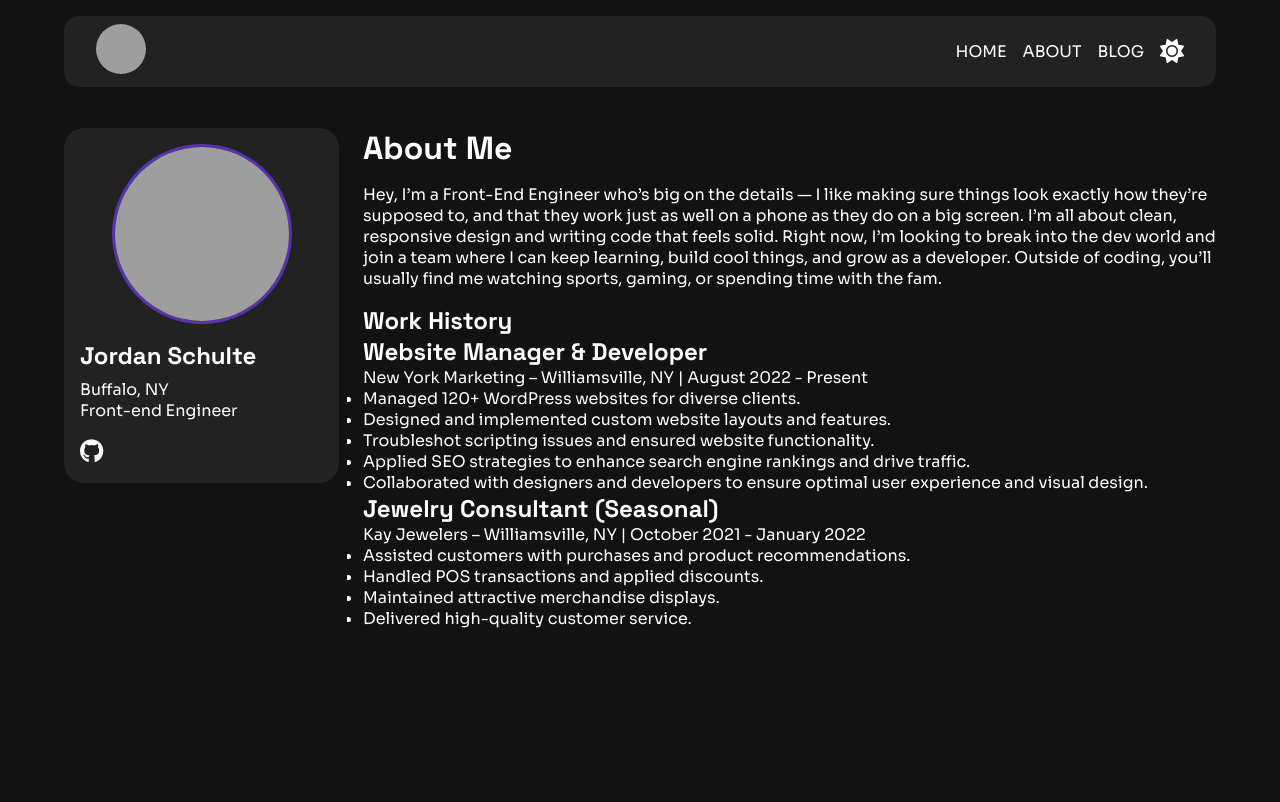
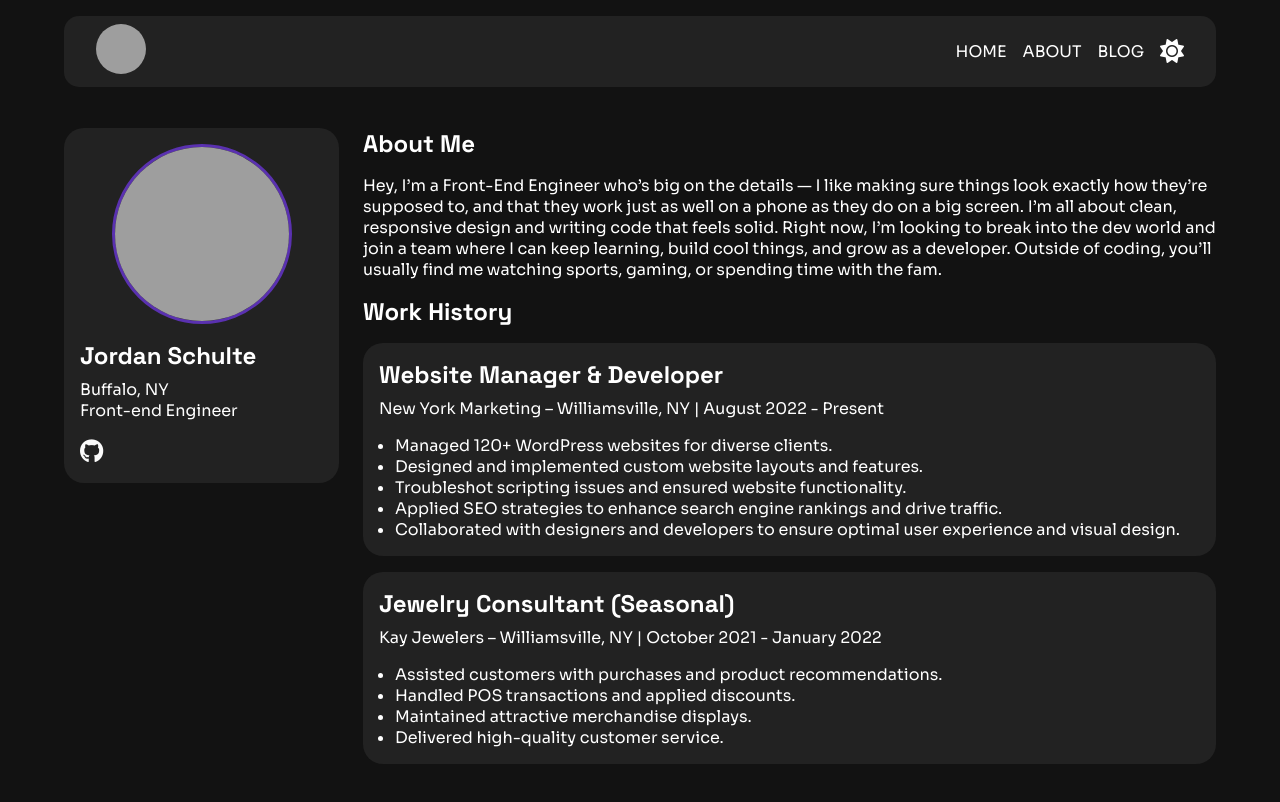
Before and after one commit to JSCHLTE/Portfolio, a React (Vite) app: page /about in a window 1280 px wide. Shown: the top 802 px of the page. Built offline with nearby package versions, Linux system fonts and the light colour scheme; grey boxes are pictures that could not be loaded.

Commit message:
Switched job items to reuseable comps

```diff
--- a/src/CSS/about.css
+++ b/src/CSS/about.css
@@ -9,3 +9,19 @@
 .work-wrapper {
     margin-top: 1rem;
 }
+
+.works-item {
+    background-color: var(--darkGrey);
+    margin: 1rem 0;
+    border-radius: 20px;
+    padding: 1rem;
+}
+
+.works-meta {
+    margin-top: 0.5rem;
+}
+
+.works-desc {
+    margin-top: 1rem;
+    margin-left: 1rem;
+}
--- /dev/null
+++ b/src/Comps/common/about/JobTitle.jsx
@@ -0,0 +1,33 @@
+const JobTitle = ({ title, workPlace, location, dateStart, dateEnd, tasks }) => {
+
+    const formatDate = (dateString) => {
+        const correctString = dateString.toLowerCase();
+        if(!correctString || correctString == 'present') return 'Present';
+        const [year, month] = correctString.split('-');
+        const dateObj = new Date(Date.UTC(year, month - 1, 1));
+        return dateObj.toLocaleString('default', {
+            month: 'long',
+            year: 'numeric',
+            timeZone: 'UTC',
+        });
+    }
+
+    console.log(dateStart)
+
+  return (
+    <section className='works-item'>
+    <h2 className='works-title'>{title}</h2>
+      <p className='works-meta'>
+        <span>{workPlace} – {location}</span> |
+        <time dateTime={dateStart}> {formatDate(dateStart)}</time> - <time dateTime={dateEnd ? dateEnd : ''}>{formatDate(dateEnd)}</time>
+      </p>
+      <ul className='works-desc'>
+        {tasks.map((task, index) => (
+            <li key={index}>{task}</li>
+        ))}
+      </ul>
+  </section>
+  )
+}
+
+export default JobTitle
--- a/src/Pages/About.jsx
+++ b/src/Pages/About.jsx
@@ -1,5 +1,6 @@
 import React, { useEffect } from 'react'
 import Bio from '../Comps/common/home/Bio'
+import JobTitle from '../Comps/common/about/JobTitle'
 import '../CSS/about.css'
 
 const About = () => {
@@ -19,43 +20,31 @@ const About = () => {
       <Bio />
     </div>
     <div className="about-right">
-    <div className='aboutme-wrapper'>
+    <section className='aboutme-wrapper'>
     <h1>About Me</h1>
     <p>Hey, I’m a Front-End Engineer who’s big on the details — I like making sure things look exactly how they’re supposed to, and that they work just as well on a phone as they do on a big screen. I’m all about clean, responsive design and writing code that feels solid. Right now, I’m looking to break into the dev world and join a team where I can keep learning, build cool things, and grow as a developer. Outside of coding, you’ll usually find me watching sports, gaming, or spending time with the fam.</p>
-    </div>
-    <div className='work-wrapper'>
+    </section>
+    <section className='work-wrapper'>
     <h2>Work History</h2>
     <div className='works-wrapper'>
-    <div className='works-item'>
-        <h2 className='works-title'>Website Manager & Developer</h2>
-          <p className='works-meta'>
-            <span>New York Marketing – Williamsville, NY</span> |
-            <time dateTime='2022-8'> August 2022</time> - <time dateTime='present'>Present</time>
-          </p>
-          <ul className='works-desc'>
-            <li>Managed 120+ WordPress websites for diverse clients.</li>
-            <li>Designed and implemented custom website layouts and features.</li>
-            <li>Troubleshot scripting issues and ensured website functionality.</li>
-            <li>Applied SEO strategies to enhance search engine rankings and drive traffic.</li>
-            <li>Collaborated with designers and developers to ensure optimal user experience and visual
-            design.</li>
-          </ul>
-      </div>
-      <div className='works-item'>
-        <h2 className='works-title'>Jewelry Consultant (Seasonal)</h2>
-          <p className='works-meta'>
-            <span>Kay Jewelers – Williamsville, NY</span> |
-            <time dateTime='2021-10'> October 2021</time> - <time dateTime='2022-01'>January 2022</time>
-          </p>
-          <ul className='works-desc'>
-            <li>Assisted customers with purchases and product recommendations.</li>
-            <li>Handled POS transactions and applied discounts.</li>
-            <li>Maintained attractive merchandise displays.</li>
-            <li>Delivered high-quality customer service.</li>
-          </ul>
-      </div>
+      <JobTitle
+        title="Website Manager & Developer"
+        workPlace="New York Marketing"
+        location="Williamsville, NY"
+        dateStart="2022-08"
+        dateEnd="present"
+        tasks={["Managed 120+ WordPress websites for diverse clients.", "Designed and implemented custom website layouts and features.", "Troubleshot scripting issues and ensured website functionality.", "Applied SEO strategies to enhance search engine rankings and drive traffic.", "Collaborated with designers and developers to ensure optimal user experience and visual design."]}
+      />
+            <JobTitle
+        title="Jewelry Consultant (Seasonal)"
+        workPlace="Kay Jewelers"
+        location="Williamsville, NY"
+        dateStart="2021-10"
+        dateEnd="2022-01"
+        tasks={["Assisted customers with purchases and product recommendations.","Handled POS transactions and applied discounts.","Maintained attractive merchandise displays.", "Delivered high-quality customer service."]}
+      />
     </div>
-    </div>
+    </section>
     </div>
   </div>
   )
```
